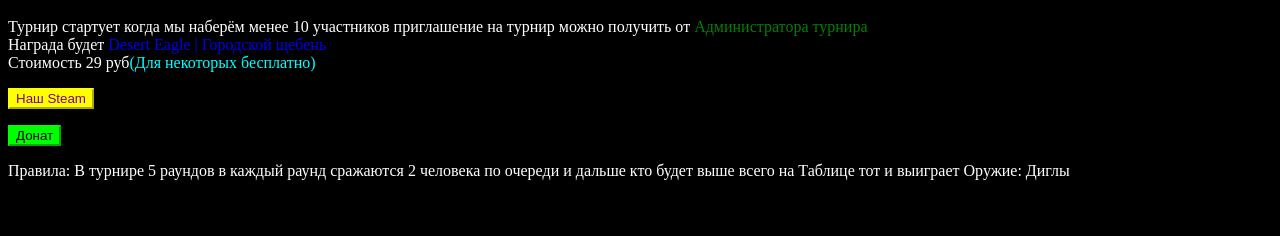
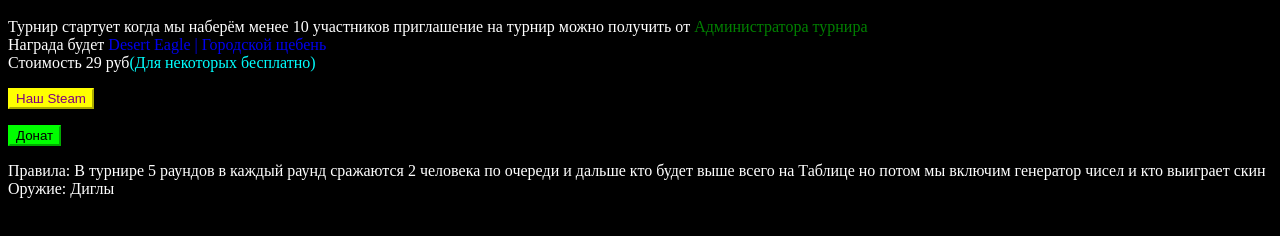
Before and after one commit to Serga05/Tyrnir, a plain HTML site: page index.html in a window 1280 px wide. Shown: the part 48-284 px from the top of the page. Drawn offline with Linux system fonts and the light colour scheme.

Commit message:
Update index.html

```diff
--- a/index.html
+++ b/index.html
@@ -12,4 +12,4 @@
 <div><a href="https://steamcommunity.com/id/HELPp02/" p class="Button-DonateDonationalerts">
 <a href="https://www.donationalerts.com/r/ss__donate__ss"><button p class="Button-DonateDonationalerts">Донат</button></a></p>
 </p>
-Правила: В турнире 5 раундов в каждый раунд сражаются 2 человека по очереди и дальше кто будет выше всего на Таблице тот и выиграет Оружие: Диглы
+Правила: В турнире 5 раундов в каждый раунд сражаются 2 человека по очереди и дальше кто будет выше всего на Таблице но потом мы включим генератор чисел и кто выиграет скин Оружие: Диглы
```
